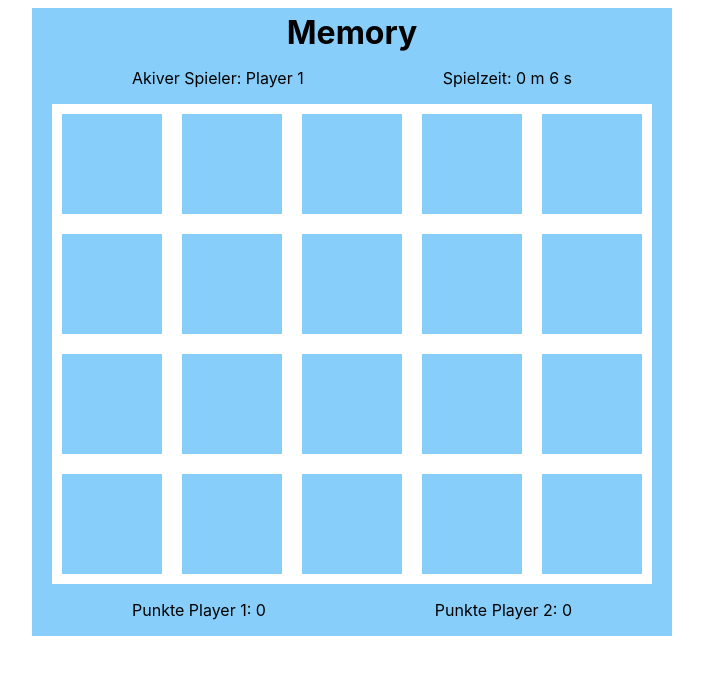
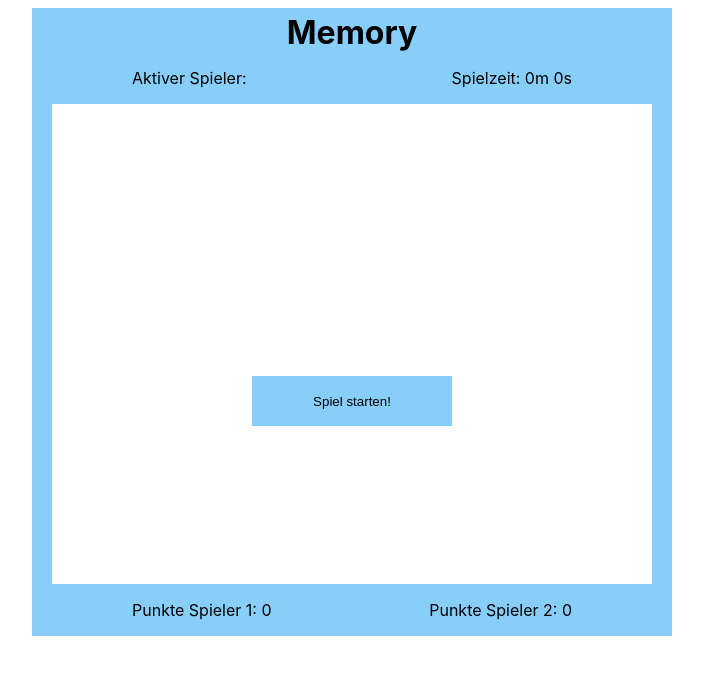
Before and after one commit to CoderXXL/alisPhpMemory, a PHP site: page / in a window 1280 px wide. Shown: the top 675 px of the page, without its empty margins (288-991 px from the left). Run offline with PHP 8.4, Linux system fonts and the light colour scheme.

Commit message:
feat: player names
Set name for player 1 and 2.
Load Cards after player names.

```diff
--- a/assets/css/style.css
+++ b/assets/css/style.css
@@ -10,6 +10,16 @@
         justify-content: center;
         align-items: center;
         flex-direction: column;
+    }
+
+    #matchfield {
+        width: 600px;
+        position: relative;
+        background-color: white;
+
+        border-style: solid;
+        border-width: 0px 20px;
+        border-color: lightskyblue;
     }
 
     /* Header */
@@ -52,16 +62,37 @@
         float: right;
     }
 
+    /* Start Form */
+
+    #startForm {
+        position: absolute;
+        left: 200px;
+        top: 200px;
+    }
+
+    #namePlayerOne, #namePlayerTwo {
+        position: relative;
+        height: 20px;
+        width: 200px;
+
+        margin-bottom: 10px;
+
+        visibility: hidden;
+    }
+
+    #startMemory {
+        position: relative;
+        height: 50px;
+        width: 200px;
+
+        background-color: lightskyblue;
+        border: none;
+    }
+
     /* Cards */
 
-    #matchfield {
-        width: 600px;
-        position: relative;
-        background-color: white;
-
-        border-style: solid;
-        border-width: 0px 20px;
-        border-color: lightskyblue;
+    #cards {
+        visibility: hidden;
     }
 
     .card {
--- a/assets/js/Match.js
+++ b/assets/js/Match.js
@@ -274,8 +274,3 @@ function stop() {
 create new game
 
 */
-
-let playerOne = new Player("Player 1");
-let playerTwo = new Player("Player 2");
-
-let game = new Game(playerOne, playerTwo);
--- a/index.html
+++ b/index.html
@@ -26,6 +26,15 @@
 
             <section id="matchfield">
 
+                <div id="startForm">
+                    <form name="createGame">
+                        <input type="text" id="namePlayerOne">
+                        <input type="text" id="namePlayerTwo">
+                        <button type="button" id="startMemory">Spiel starten!</button>
+                    </form>
+                </div>
+
+                <div id="cards">
                     <div class="card back"></div> <!-- Y:0 X:0 -->
                     <div class="card back"></div> <!-- Y:0 X:1 -->
                     <div class="card back"></div> <!-- Y:0 X:2 -->
@@ -49,6 +58,7 @@
                     <div class="card back"></div> <!-- Y:3 X:2 -->
                     <div class="card back"></div> <!-- Y:3 X:3 -->
                     <div class="card back"></div> <!-- Y:3 X:4 -->
+                </div>
 
             </section>
 
```
Also changed, not shown: assets/js/core.js (+64 -1 lines). Lines whose indentation alone changed are shown as unchanged.
